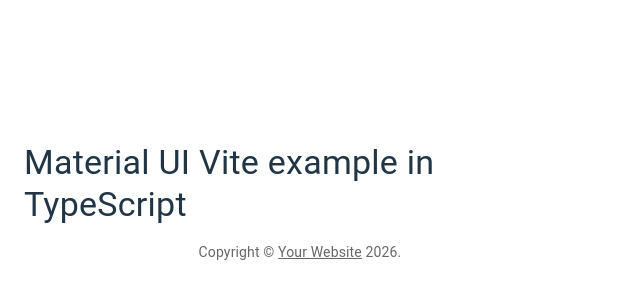
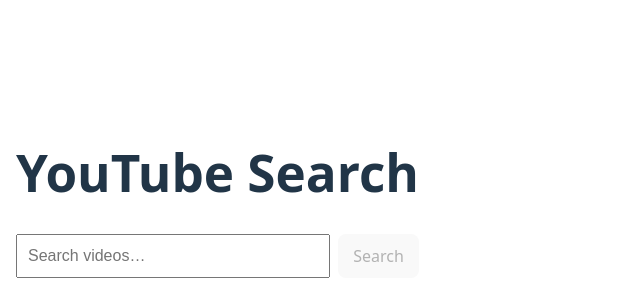
Before and after one commit to mirkofebbo/forest-recomposer, a React (Vite) app: page / in a window 1280 px wide. Shown: the part 198-498 px from the top of the page, without its empty margins (0-640 px from the left). Built offline with nearby package versions, Linux system fonts and the light colour scheme; no server answers.

Commit message:
Found a way to call the youtube API

```diff
--- a/package.json
+++ b/package.json
@@ -14,8 +14,7 @@
     "@emotion/styled": "^11.14.1",
     "@mui/material": "^7.3.7",
     "react": "^19.2.0",
-    "react-dom": "^19.2.0",
-    "react-youtube": "^10.1.0"
+    "react-dom": "^19.2.0"
   },
   "devDependencies": {
     "@eslint/js": "^9.39.1",
--- a/src/App.tsx
+++ b/src/App.tsx
@@ -1,35 +1,81 @@
-import * as React from 'react';
+import React, { useState } from "react";
 import { Container, Typography, Box, Link } from '@mui/material';
+import { searchYouTubeVideos, type YouTubeSearchItem } from "./components/youtube_search";
 
-function Copyright() {
+export default function App() {
+  const [query, setQuery] = useState("");
+  const [items, setItems] = useState<YouTubeSearchItem[]>([]);
+  const [loading, setLoading] = useState(false);
+  const [error, setError] = useState<string>("");
+
+  async function onSearch(e: React.FormEvent) {
+    e.preventDefault();
+    setError("");
+    setLoading(true);
+    try {
+      const results = await searchYouTubeVideos(query.trim());
+      setItems(results);
+    } catch (err: any) {
+      setError(err?.message ?? "Unknown error");
+    } finally {
+      setLoading(false);
+    }
+  }
+
   return (
-    <Typography
-      variant="body2"
-      align="center"
-      sx={{
-        color: 'text.secondary',
-      }}
-    >
-      {'Copyright © '}
-      <Link color="inherit" href="https://mui.com/">
-        Your Website
-      </Link>{' '}
-      {new Date().getFullYear()}.
-    </Typography>
+    <div style={{ maxWidth: 900, margin: "40px auto", padding: 16 }}>
+      <h1>YouTube Search </h1>
+
+      <form onSubmit={onSearch} style={{ display: "flex", gap: 8 }}>
+        <input
+          value={query}
+          onChange={(e) => setQuery(e.target.value)}
+          placeholder="Search videos…"
+          style={{ flex: 1, padding: 10, fontSize: 16 }}
+        />
+        <button disabled={loading || !query.trim()} style={{ padding: "10px 14px" }}>
+          {loading ? "Searching…" : "Search"}
+        </button>
+      </form>
+
+      {error && <p style={{ color: "crimson" }}>{error}</p>}
+
+      <div
+        style={{
+          display: "grid",
+          gridTemplateColumns: "repeat(auto-fill, minmax(220px, 1fr))",
+          gap: 12,
+          marginTop: 16,
+        }}
+      >
+        {items.map((it) => {
+          const vid = it.id.videoId;
+          const thumb = it.snippet.thumbnails?.medium?.url;
+          const href = vid ? `https://www.youtube.com/watch?v=${vid}` : "#";
+
+          return (
+            <a
+              key={`${vid}-${it.snippet.publishedAt}`}
+              href={href}
+              target="_blank"
+              rel="noreferrer"
+              style={{
+                textDecoration: "none",
+                color: "inherit",
+                border: "1px solid #ddd",
+                borderRadius: 12,
+                overflow: "hidden",
+              }}
+            >
+              {thumb && <img src={thumb} alt="" style={{ width: "100%", display: "block" }} />}
+              <div style={{ padding: 10 }}>
+                <div style={{ fontWeight: 600, lineHeight: 1.2 }}>{it.snippet.title}</div>
+                <div style={{ opacity: 0.7, marginTop: 6 }}>{it.snippet.channelTitle}</div>
+              </div>
+            </a>
+          );
+        })}
+      </div>
+    </div>
   );
 }
-
-export default function App() {
-  console.log(import.meta.env.VITE_YOUTUBE_KEY) // "123"
-  console.log(import.meta.env.DB_PASSWORD) // undefined
-  return (
-    <Container maxWidth="sm">
-      <Box sx={{ my: 4 }}>
-        <Typography variant="h4" component="h1" sx={{ mb: 2 }}>
-          Material UI Vite example in TypeScript
-        </Typography>
-        <Copyright />
-      </Box>
-    </Container>
-  );
-}
--- /dev/null
+++ b/src/components/youtube_search.tsx
@@ -0,0 +1,33 @@
+export type YouTubeSearchItem = {
+  id: { videoId?: string };
+  snippet: {
+    title: string;
+    channelTitle: string;
+    publishedAt: string;
+    thumbnails: { medium?: { url: string } };
+  };
+};
+
+export async function searchYouTubeVideos(q: string) {
+  const key = import.meta.env.VITE_YT_API_KEY as string | undefined;
+  if (!key) throw new Error("Missing VITE_YT_API_KEY in .env.local");
+
+  const params = new URLSearchParams({
+    part: "snippet",
+    type: "video",
+    maxResults: "12",
+    q,
+    key,
+  });
+
+  const url = `https://www.googleapis.com/youtube/v3/search?${params.toString()}`;
+  const res = await fetch(url);
+
+  if (!res.ok) {
+    const text = await res.text();
+    throw new Error(`YouTube API error ${res.status}: ${text}`);
+  }
+
+  const data = await res.json();
+  return data.items as YouTubeSearchItem[];
+}
```
Also changed, not shown: 1 other file (tests, documents, lock files or other folders).
